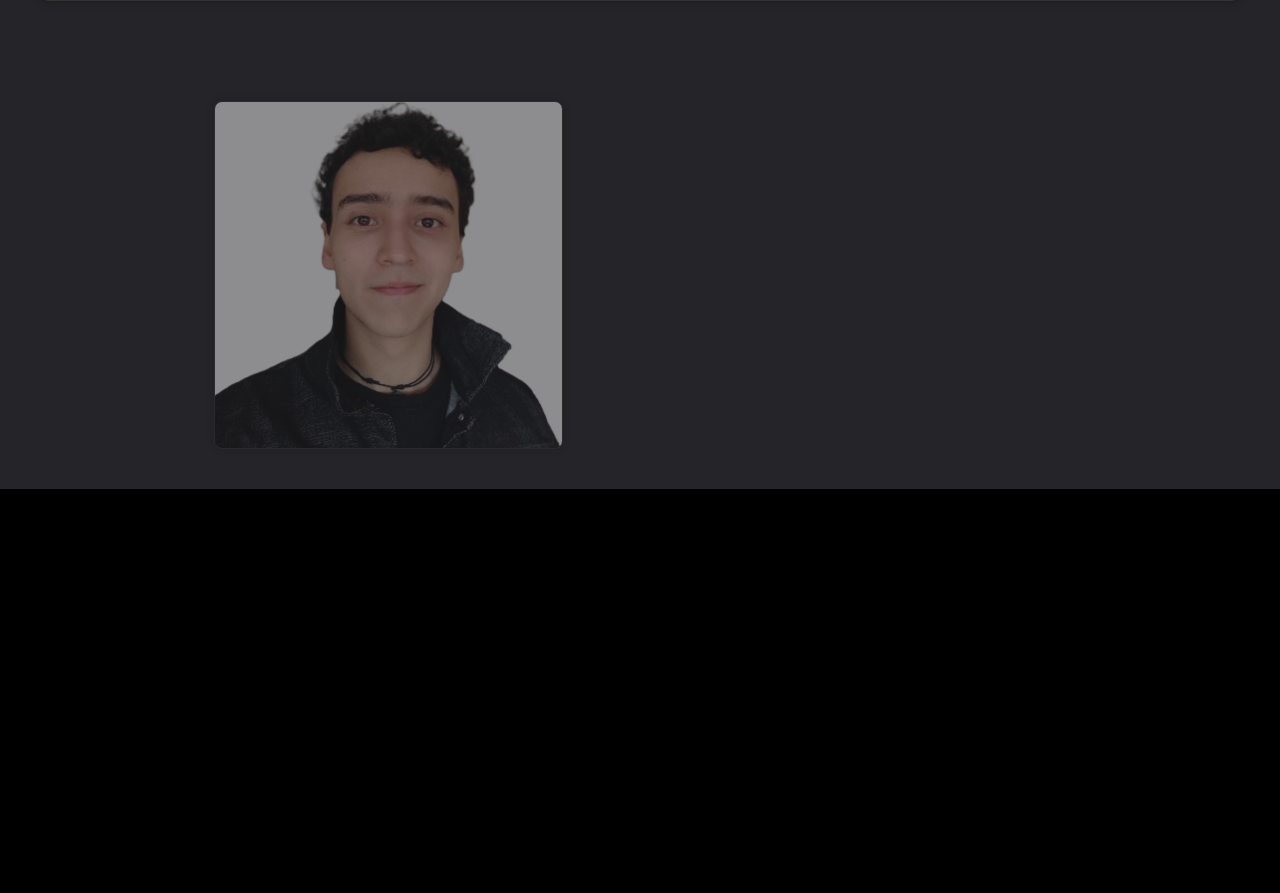
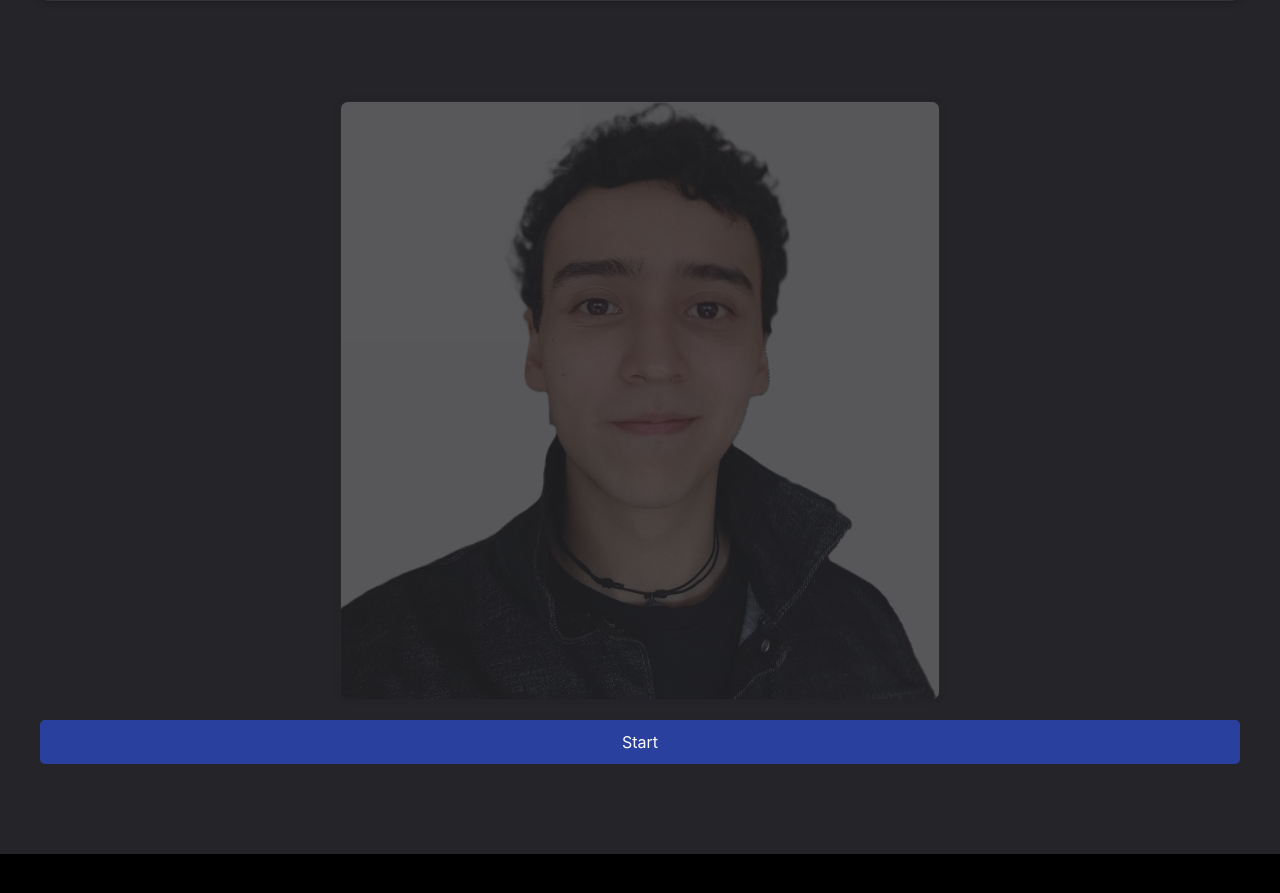
Before and after one commit to Alexjes98/portfolio-AJ, a Svelte app: page / in a window 1280 px wide. Shown: the part 337-1230 px from the top of the page. Built offline with nearby package versions, Linux system fonts and the light colour scheme.

Commit message:
Update accent color in CSS and refine presentation section layout; adjust typing animation timing and enhance button animations for improved user experience.

```diff
--- a/src/components/presentationSection.svelte
+++ b/src/components/presentationSection.svelte
@@ -12,14 +12,15 @@
   let presentationRef = "";
   let name = "Alejandro Lopez";
   let nameRef = "";
-  let presentationDelayed = ">I'm a software engineer with a passion for system design";
+  let presentationDelayed =
+    ">I'm a software engineer with a passion for system design";
   let presentationDelayedRef = "";
 
   function typePresentation() {
     for (let i = 0; i <= presentation.length; i++) {
       setTimeout(() => {
         presentationRef = presentation.slice(0, i);
-      }, 100 * i);
+      }, 80 * i);
     }
     setTimeout(() => {
       for (let i = 0; i <= name.length; i++) {
@@ -28,30 +29,33 @@
         }, 100 * i);
       }
     }, 100 * presentation.length);
-    setTimeout(() => {
+    setTimeout(
+      () => {
         for (let i = 0; i <= presentationDelayed.length; i++) {
           setTimeout(() => {
             presentationDelayedRef = presentationDelayed.slice(0, i);
-        }, 100 * i);
+          }, 50 * i);
         }
-    }, 100 * presentation.length + 100 * name.length);
+      },
+      100 * presentation.length + 100 * name.length
+    );
   }
   typePresentation();
 </script>
 
 <main>
   <section id="presentation">
-
     <div class="col">
       <div class="presentation-container">
         <h1>{presentationRef}<span class="name">{nameRef}</span></h1>
         <h2>{presentationDelayedRef}</h2>
       </div>
     </div>
-      <div class="row">
     <div class="pic-container">
-          <img class="pic" src={Img} alt="Alejandro Lopez" loading="lazy"  />
+      <img class="pic" src={Img} alt="Alejandro Lopez" loading="lazy" />
     </div>
+    <div class="button-container">
+      <button on:click={scrollToSection}>Start</button>
     </div>
   </section>
 </main>
@@ -76,8 +80,9 @@
     width: 100%;
   }
 
-  .presentation-container h1, .presentation-container h2 {
-    font-family: 'Courier New', monospace;
+  .presentation-container h1,
+  .presentation-container h2 {
+    font-family: "Courier New", monospace;
     color: #00b7ff;
     margin: 0.5rem 0;
     text-shadow: 0 0 5px rgb(0, 255, 255);
@@ -103,6 +108,7 @@
     justify-content: center;
     align-items: center;
     animation: fadeIn 8s ease-in-out;
+    position: relative;
   }
 
   .pic {
@@ -113,6 +119,50 @@
     border-radius: 8px;
     box-shadow: 0 0 10px rgba(0, 0, 0, 0.3);
     border: 1px solid #333;
+    animation:
+      fadeIn 8s ease-in-out,
+      glitch 3s infinite;
+    position: relative;
+    transform-origin: center;
+  }
+
+  .pic::after {
+    content: "";
+    position: absolute;
+    bottom: -100%;
+    left: 0;
+    width: 100%;
+    height: 100%;
+    background: linear-gradient(
+      to bottom,
+      rgba(255, 255, 255, 0.1),
+      rgba(255, 255, 255, 0.3)
+    );
+    transform: scaleY(-1);
+    filter: blur(2px);
+    opacity: 0.5;
+    animation: reflectionFade 8s ease-in-out;
+  }
+
+  @keyframes reflectionFade {
+    from {
+      opacity: 0;
+    }
+    to {
+      opacity: 0.5;
+    }
+  }
+
+  .pic::before {
+    left: 2px;
+    text-shadow: -2px 0 #ff00ff;
+    animation: glitch-anim-1 3s infinite linear alternate-reverse;
+  }
+
+  .pic::after {
+    left: -2px;
+    text-shadow: 2px 0 #00ffff;
+    animation: glitch-anim-2 3s infinite linear alternate-reverse;
   }
 
   @keyframes fadeIn {
@@ -123,6 +173,89 @@
       opacity: 0.5;
     }
   }
+  @keyframes glitch-anim-1 {
+    0% {
+      clip-path: polygon(0 0, 100% 0, 100% 45%, 0 45%);
+      transform: translate(-4px);
+    }
+    20% {
+      clip-path: polygon(0 15%, 100% 15%, 100% 60%, 0 60%);
+      transform: translate(4px);
+    }
+    40% {
+      clip-path: polygon(0 30%, 100% 30%, 100% 75%, 0 75%);
+      transform: translate(-4px);
+    }
+    60% {
+      clip-path: polygon(0 45%, 100% 45%, 100% 90%, 0 90%);
+      transform: translate(4px);
+    }
+    80% {
+      clip-path: polygon(0 60%, 100% 60%, 100% 100%, 0 100%);
+      transform: translate(-4px);
+    }
+    100% {
+      clip-path: polygon(0 0, 100% 0, 100% 45%, 0 45%);
+      transform: translate(4px);
+    }
+  }
+
+  @keyframes glitch-anim-2 {
+    0% {
+      clip-path: polygon(0 55%, 100% 55%, 100% 100%, 0 100%);
+      transform: translate(4px);
+    }
+    20% {
+      clip-path: polygon(0 40%, 100% 40%, 100% 85%, 0 85%);
+      transform: translate(-4px);
+    }
+    40% {
+      clip-path: polygon(0 25%, 100% 25%, 100% 70%, 0 70%);
+      transform: translate(4px);
+    }
+    60% {
+      clip-path: polygon(0 10%, 100% 10%, 100% 55%, 0 55%);
+      transform: translate(-4px);
+    }
+    80% {
+      clip-path: polygon(0 0, 100% 0, 100% 40%, 0 40%);
+      transform: translate(4px);
+    }
+    100% {
+      clip-path: polygon(0 55%, 100% 55%, 100% 100%, 0 100%);
+      transform: translate(-4px);
+    }
+  }
+
+  @keyframes glitch-clip {
+    0% {
+      clip-path: polygon(0 0, 100% 0, 100% 100%, 0 100%);
+    }
+    20% {
+      clip-path: polygon(0 15%, 100% 15%, 100% 60%, 0 60%);
+    }
+    40% {
+      clip-path: polygon(0 30%, 100% 30%, 100% 75%, 0 75%);
+    }
+    60% {
+      clip-path: polygon(0 45%, 100% 45%, 100% 90%, 0 90%);
+    }
+    80% {
+      clip-path: polygon(0 60%, 100% 60%, 100% 100%, 0 100%);
+    }
+    100% {
+      clip-path: polygon(0 0, 100% 0, 100% 100%, 0 100%);
+    }
+  }
+  .button-container {
+    display: flex;
+    padding-top: 20px;
+    justify-content: center;
+    align-items: center;
+    width: 100%;
+    overflow: hidden;
+  }
+
   button {
     width: 100%;
     background-color: var(--accent-color);
@@ -132,7 +265,21 @@
     border: none;
     border-radius: 5px;
     cursor: pointer;
+    animation: button-stretch 0.5s ease-in-out;
+    transform-origin: center;
   }
+
+  @keyframes button-stretch {
+    0% {
+      transform: scaleY(0);
+
+    }
+    100% {
+      transform: scaleY(1);
+
+    }
+  }
+
   @media only screen and (min-width: 768px) {
     /* For desktop: */
     section {
```
Lines whose indentation alone changed are shown as unchanged.
